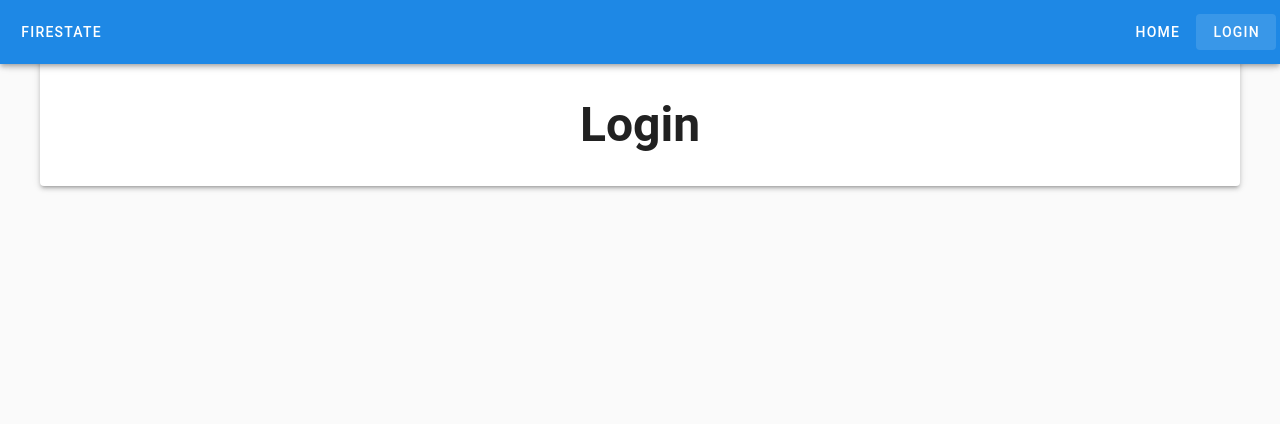
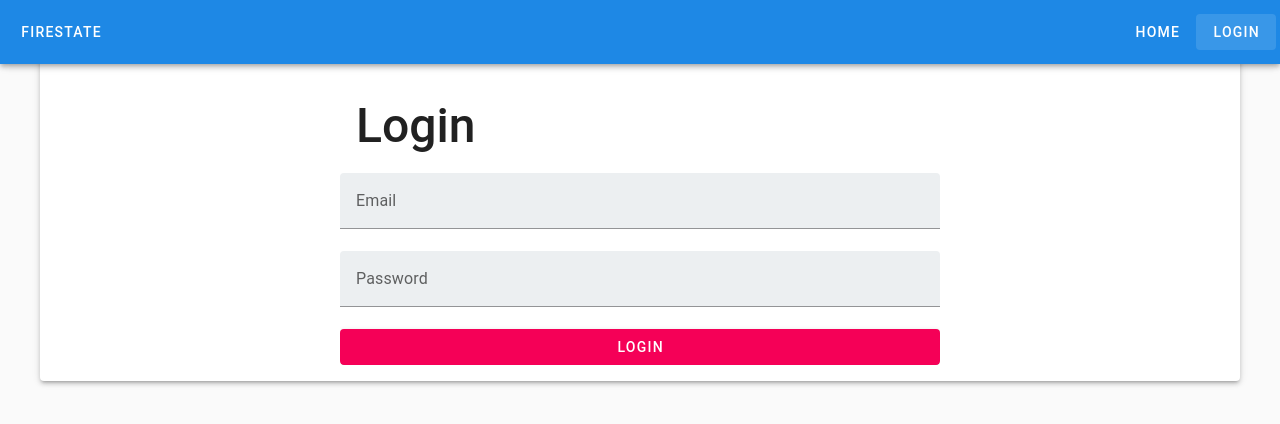
Before and after one commit to mcplux/firestate, a Vue app: page /login in a window 1280 px wide. Shown: the top 424 px of the page. Built offline with nearby package versions, Linux system fonts and the light colour scheme.

Commit message:
Create login form

```diff
--- a/src/views/LoginView.vue
+++ b/src/views/LoginView.vue
@@ -3,7 +3,27 @@
 </script>
 
 <template>
-  <h1 class="text-center text-h3 font-weight-bold my-5">
-    Login
-  </h1>
+  <v-card flat max-width="600" class="mx-auto">
+    <v-card-title class="text-h3" tag="h1">
+      Login
+    </v-card-title>
+
+    <v-form class="p-5">
+      <v-text-field
+        type="email"
+        label="Email"
+        bg-color="blue-grey-lighten-5"
+      />
+
+      <v-text-field
+        type="password"
+        label="Password"
+        bg-color="blue-grey-lighten-5"
+      />
+
+      <v-btn block color="pink-accent-3">
+        Login
+      </v-btn>
+    </v-form>
+  </v-card>
 </template>
```
